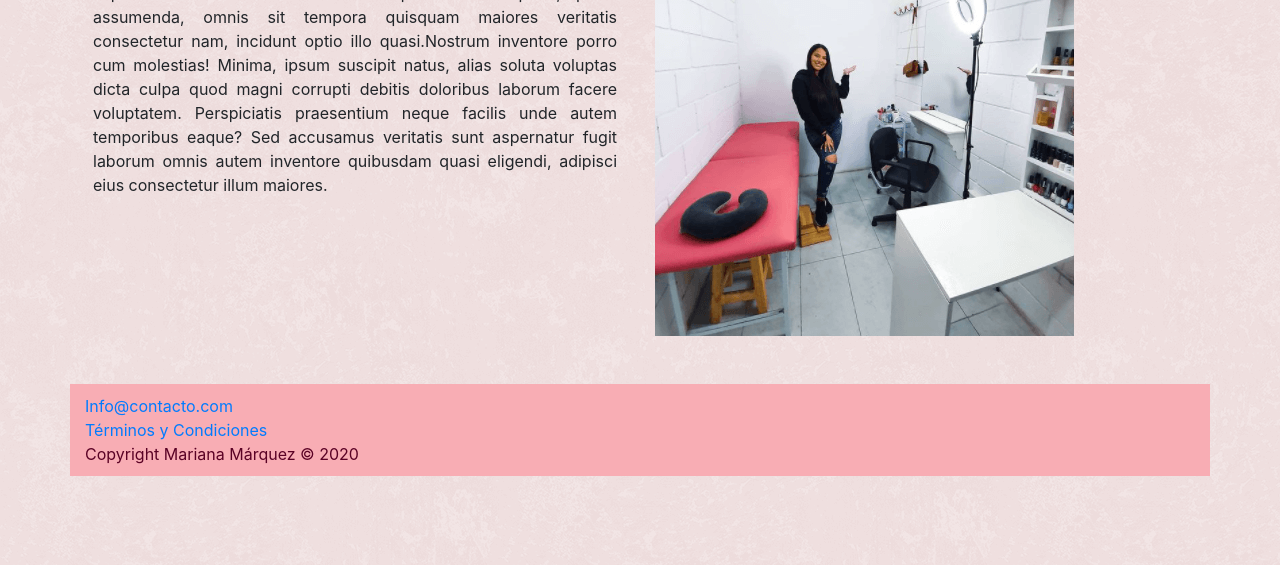
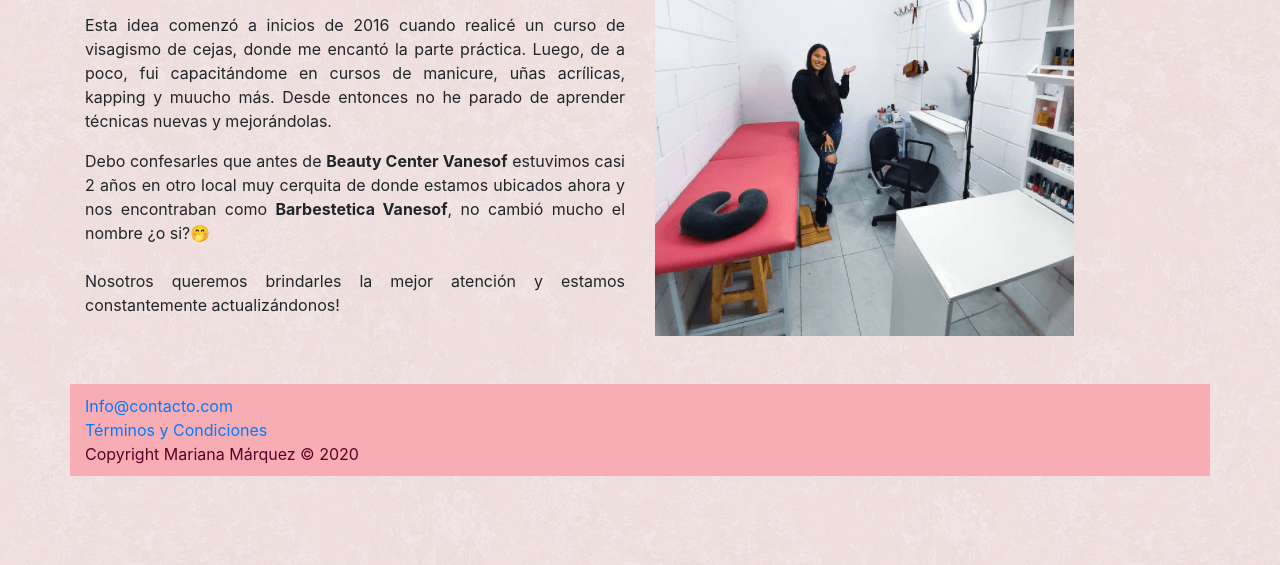
Before and after one commit to marianamq/beauty-center-vanesof, a website: page nosotros.html in a window 1280 px wide. Shown: the part 235-800 px from the top of the page. Drawn offline with nearby package versions, Linux system fonts and the light colour scheme; a web font is replaced by a local one.

Commit message:
Agregando texto

```diff
--- a/nosotros.html
+++ b/nosotros.html
@@ -1,6 +1,4 @@
 <!DOCTYPE html>
-</body>
-</html>
 <html lang="es">
     <head>
         <meta charset="UTF-8">
@@ -66,17 +64,27 @@
           <div class="row">
             <div class="col-lg-6 col-12">
               <h1 class="nosotros__title text-center">
-                Iniciando un Proyecto
+                ¿Cómo inició este proyecto?
               </h1>
               <div class="nosotros__text">
-                <p class="nosotros__text--p text-justify p-2">
-                  Lorem ipsum, dolor sit amet consectetur adipisicing elit. Obcaecati expedita ab illo ullam.
-                  Obcaecati quibusdam corporis, porro assumenda, omnis sit tempora quisquam maiores veritatis
-                  consectetur nam, incidunt optio illo quasi.Nostrum inventore porro cum molestias! Minima, ipsum
-                  suscipit natus, alias soluta voluptas dicta culpa quod magni corrupti debitis doloribus laborum
-                  facere voluptatem. Perspiciatis praesentium neque facilis unde autem temporibus eaque?
-                  Sed accusamus veritatis sunt aspernatur fugit laborum omnis autem inventore quibusdam quasi eligendi,
-                  adipisci eius consectetur illum maiores.
+                <p class="nosotros__text--p text-justify">
+                  Hola, mi nombre es Sofía, pero puedes llamarme Sofi!
+                  <br>
+                  Fundadora de B-CVanesof.
+                </p>
+                <p class="nosotros__text--p text-justify mt-2">
+                  Esta idea comenzó a inicios de 2016 cuando realicé un curso de visagismo de cejas,
+                  donde me encantó la parte práctica. Luego, de a poco, fui
+                  capacitándome en cursos de manicure, uñas acrílicas, kapping y muucho más.
+                  Desde entonces no he parado de aprender técnicas nuevas y mejorándolas.
+                </p>
+                <p class="nosotros__text--p text-justify mb-2">
+                  Debo confesarles que antes de <b>Beauty Center Vanesof</b> estuvimos
+                  casi 2 años en otro local muy cerquita de donde estamos ubicados ahora
+                  y nos encontraban como <b>Barbestetica Vanesof</b>, no cambió mucho el nombre ¿o si?🤭
+                  <br>
+                  <br>
+                  Nosotros queremos brindarles la mejor atención y estamos constantemente actualizándonos!
                 </p>
                 </div>
             </div>
```
